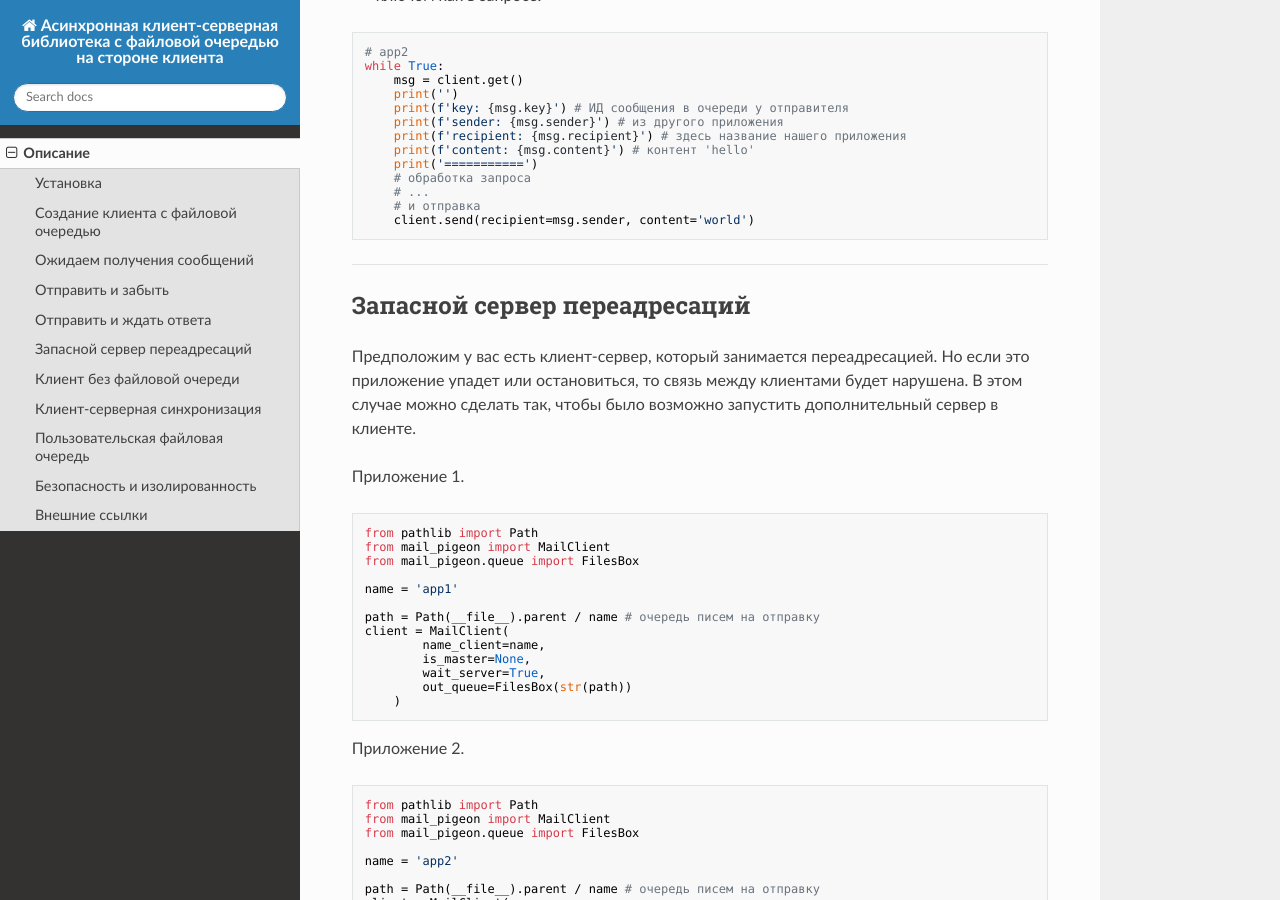
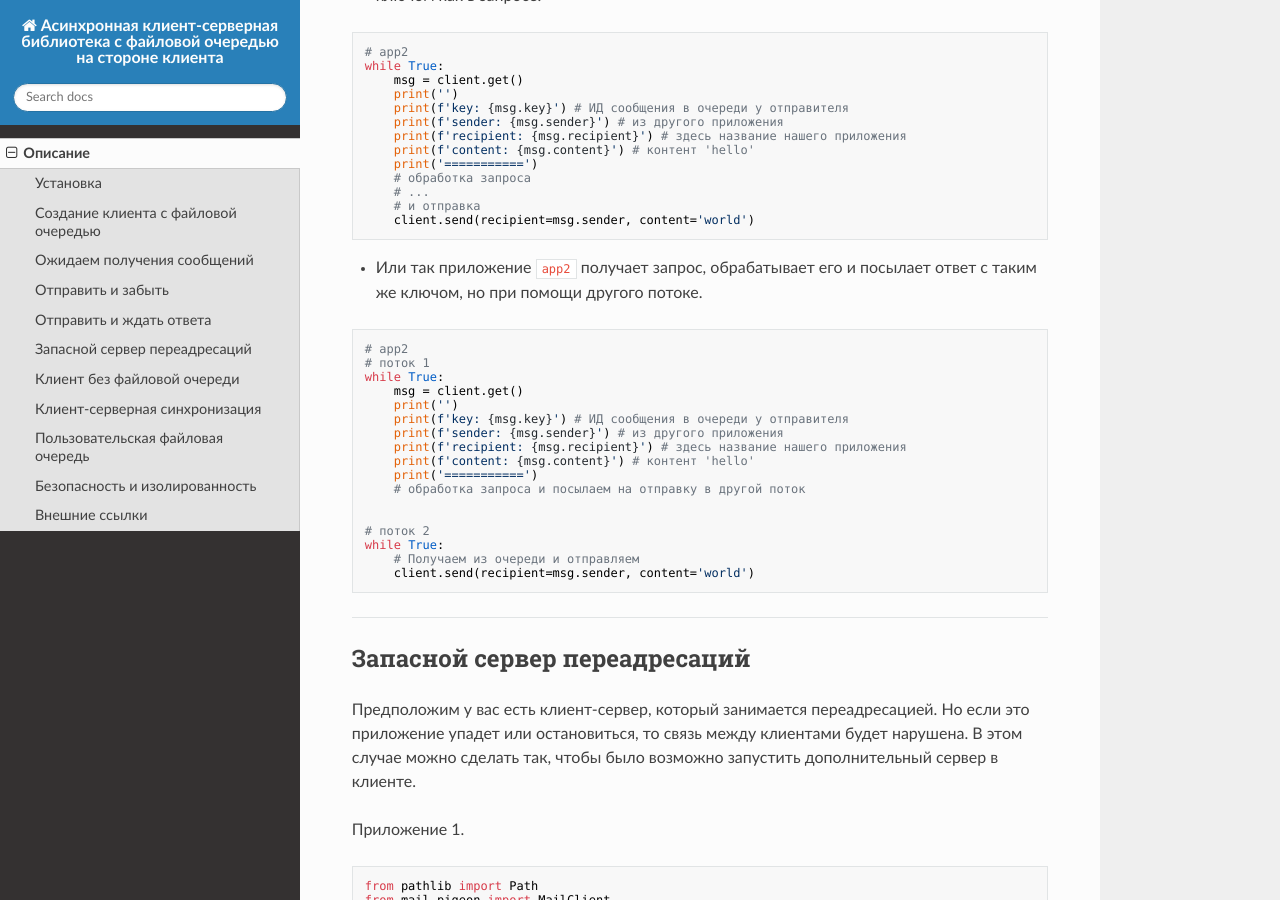
Before and after one commit to AntonGlyzin/mail_pigeon, an MkDocs documentation site: the page built from docs/index.md, in a window 1280 px wide and 900 px high, scrolled down 2293 px. Built offline with MkDocs 1.6.1, drawn with Linux system fonts in a browser that asks for light colours; nearby versions of some CDN libraries.

Commit message:
fix: отправка ожидающих писем из другого потока

````diff
--- a/docs/index.md
+++ b/docs/index.md
@@ -107,6 +107,27 @@ while True:
     # обработка запроса
     # ...
     # и отправка
+    client.send(recipient=msg.sender, content='world')
+```
+
+- Или так приложение `app2` получает запрос, обрабатывает его и посылает ответ с таким же ключом, но при помощи другого потоке.
+```python
+# app2
+# поток 1
+while True:
+    msg = client.get()
+    print('')
+    print(f'key: {msg.key}') # ИД сообщения в очереди у отправителя
+    print(f'sender: {msg.sender}') # из другого приложения
+    print(f'recipient: {msg.recipient}') # здесь название нашего приложения
+    print(f'content: {msg.content}') # контент 'hello'
+    print('===========')
+    # обработка запроса и посылаем на отправку в другой поток
+
+
+# поток 2
+while True:
+    # Получаем из очереди и отправляем
     client.send(recipient=msg.sender, content='world')
 ```
 
````
Also changed, not shown: README.md (+21 -0 lines), 4 other files.
